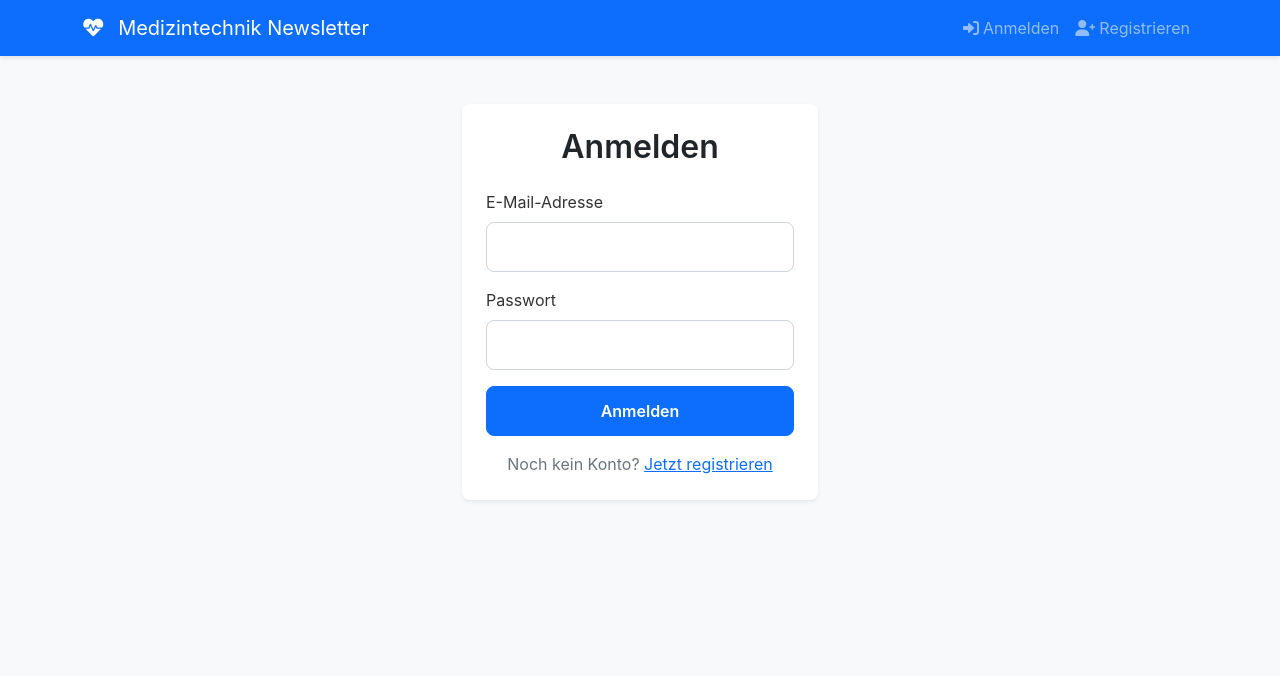
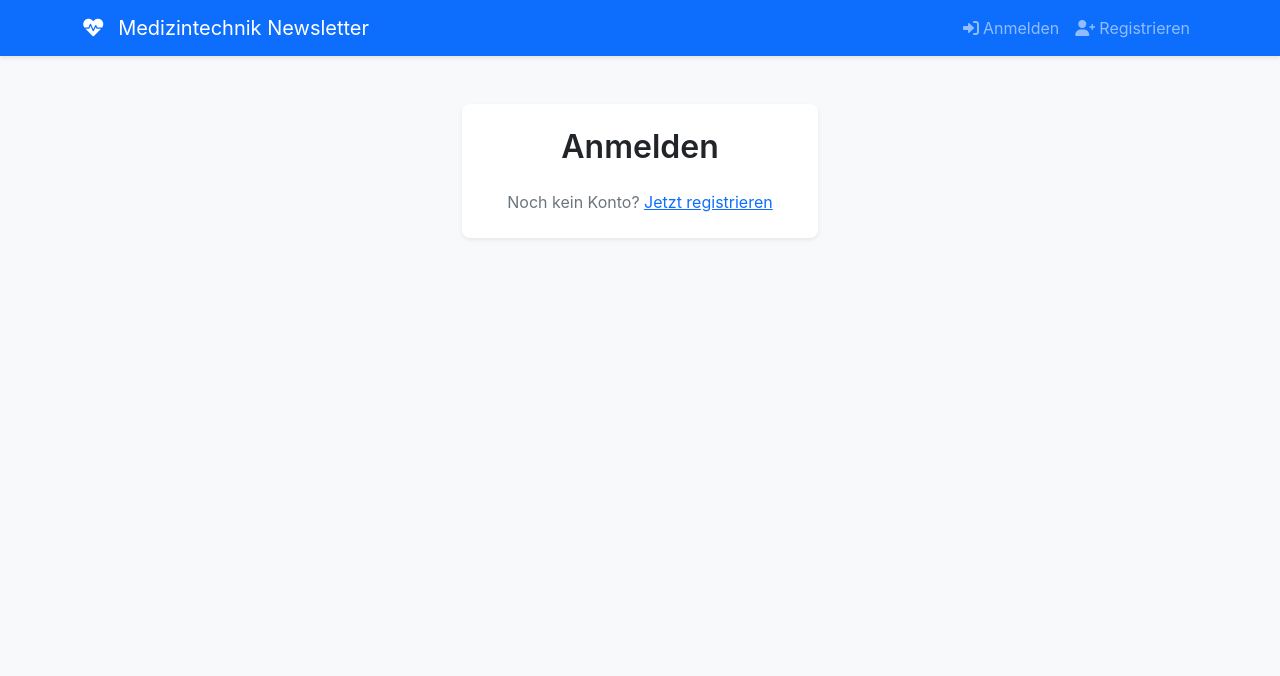
Before and after one commit to jackl1304/News, a Flask app: page /login in a window 1280 px wide. Shown: the top 676 px of the page. Run offline with Flask 3, Linux system fonts and the light colour scheme.

Commit message:
Update login.html

```diff
--- a/medtech_newsletter/templates/login.html
+++ b/medtech_newsletter/templates/login.html
@@ -6,27 +6,7 @@
         <div class="card shadow-sm">
             <div class="card-body p-4">
                 <h2 class="card-title text-center mb-4">Anmelden</h2>
-
-                {% with messages = get_flashed_messages(with_categories=true) %}
-                    {% if messages %}
-                        {% for category, message in messages %}
-                            <div class="alert alert-{{ category }}">{{ message }}</div>
-                        {% endfor %}
-                    {% endif %}
-                {% endwith %}
-
                 <form action="{{ url_for('login') }}" method="post">
-                    <div class="mb-3">
-                        <label for="email" class="form-label">E-Mail-Adresse</label>
-                        <input type="email" class="form-control" id="email" name="email" required>
-                    </div>
-                    <div class="mb-3">
-                        <label for="password" class="form-label">Passwort</label>
-                        <input type="password" class="form-control" id="password" name="password" required>
-                    </div>
-                    <div class="d-grid mb-3">
-                        <button type="submit" class="btn btn-primary">Anmelden</button>
-                    </div>
                     <p class="text-center text-muted mb-0">
                         Noch kein Konto? <a href="{{ url_for('register') }}">Jetzt registrieren</a>
                     </p>
```
